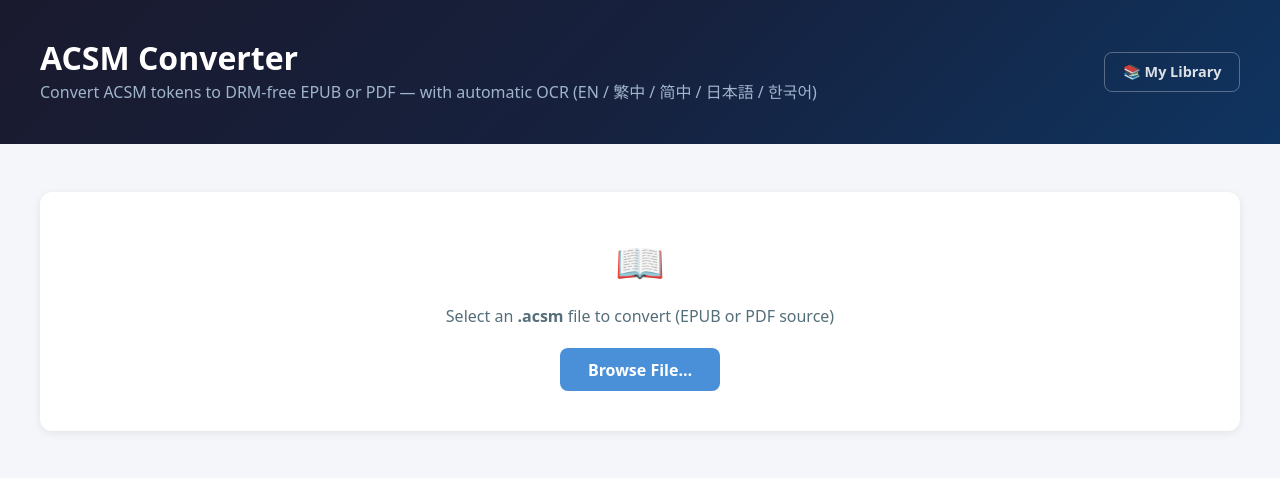
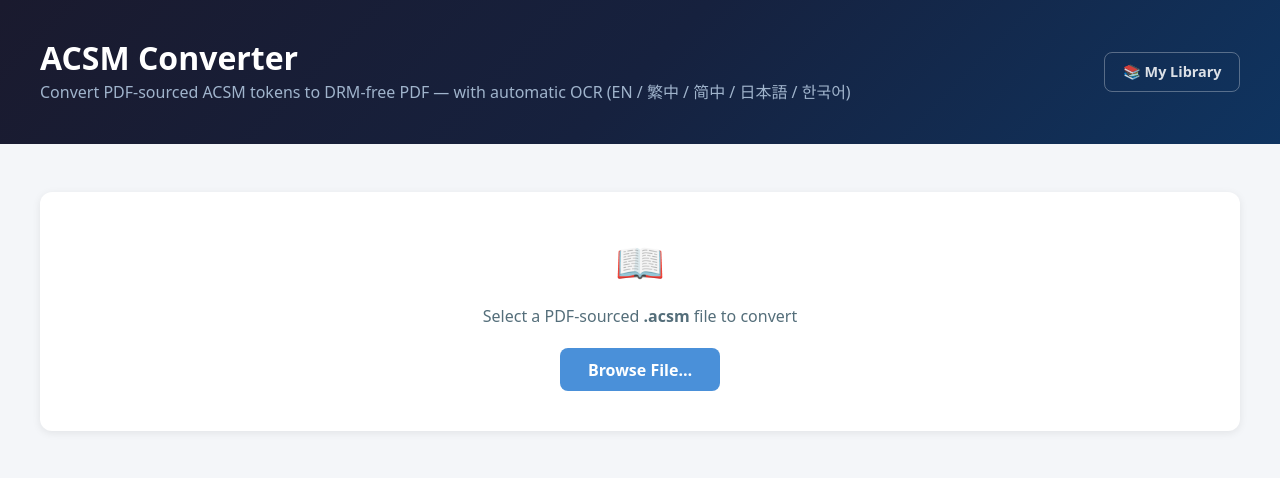
Before and after one commit to sophia-chingyan/PDF-sourced-ACSM-tokens-to-DRM-free-PDF, a Flask app: page / in a window 1280 px wide. Shown: the top 478 px of the page. Run offline with Flask 3, Linux system fonts and the light colour scheme; some libraries are stand-ins or nearby versions.

Commit message:
Add files via upload

```diff
--- a/templates/index.html
+++ b/templates/index.html
@@ -3,7 +3,7 @@
 <head>
     <meta charset="utf-8">
     <meta name="viewport" content="width=device-width, initial-scale=1">
-    <title>ACSM Converter — EPUB &amp; PDF</title>
+    <title>ACSM Converter — PDF</title>
     <link rel="stylesheet" href="https://cdn.jsdelivr.net/npm/@picocss/pico@2/css/pico.min.css">
     <style>
         :root {
@@ -118,7 +118,6 @@
             letter-spacing: 0.03em;
             white-space: nowrap;
         }
-        .file-badge-epub  { background: #e8f5e9; color: #2e7d32; }
         .file-badge-pdf   { background: #fce4ec; color: #c62828; }
         .file-badge-ocr   { background: #e3f2fd; color: #1565c0; }
         .file-size { color: #78909c; font-size: 0.85rem; }
@@ -302,7 +301,7 @@
             <div class="hero-inner">
                 <div class="hero-title">
                     <h1>ACSM Converter</h1>
-                    <p>Convert ACSM tokens to DRM-free EPUB or PDF — with automatic OCR (EN / 繁中 / 简中 / 日本語 / 한국어)</p>
+                    <p>Convert PDF-sourced ACSM tokens to DRM-free PDF — with automatic OCR (EN / 繁中 / 简中 / 日本語 / 한국어)</p>
                 </div>
                 <nav class="hero-nav">
                     <a href="/library">📚 My Library</a>
@@ -316,7 +315,7 @@
         <section id="upload-section">
             <div class="upload-box">
                 <div class="icon">&#128214;</div>
-                <p>Select an <strong>.acsm</strong> file to convert (EPUB or PDF source)</p>
+                <p>Select a PDF-sourced <strong>.acsm</strong> file to convert</p>
                 <input type="file" id="file-input" accept=".acsm" hidden>
                 <button class="btn-browse" onclick="document.getElementById('file-input').click()">Browse File…</button>
             </div>
@@ -326,7 +325,7 @@
         <section id="confirm-section">
             <h3>Ready to Convert</h3>
             <p>File: <span class="confirm-filename" id="confirm-filename"></span></p>
-            <p>This will download the ebook, remove DRM, and verify readability.</p>
+            <p>This will download the PDF, remove DRM, and verify readability. Images, paragraph structure, and links are fully preserved.</p>
             <div class="confirm-buttons">
                 <button id="confirm-cancel" class="secondary outline">Cancel</button>
                 <button id="confirm-start">Start Conversion</button>
@@ -397,9 +396,9 @@
                             {% for f in book.files %}
                             <div class="book-file">
                                 {% if f.ocr %}
-                                <span class="file-badge file-badge-ocr">{{ f.ext }}+OCR</span>
+                                <span class="file-badge file-badge-ocr">PDF+OCR</span>
                                 {% else %}
-                                <span class="file-badge {% if f.ext == 'PDF' %}file-badge-pdf{% else %}file-badge-epub{% endif %}">{{ f.ext }}</span>
+                                <span class="file-badge file-badge-pdf">PDF</span>
                                 {% endif %}
                                 <span class="file-size">{{ f.size }}</span>
                                 <a href="/download/{{ f.name }}" class="btn-dl">Download</a>
@@ -683,8 +682,6 @@
             const secondaryFilename = parts[2] || '';
             const secondarySize     = parts[3] || '';
 
-            const isPDF = primaryFilename.toLowerCase().endsWith('.pdf');
-
             setTimeout(() => {
                 progressSection.style.display = 'none';
 
@@ -701,7 +698,7 @@
                 const btnPrimary = document.createElement('a');
                 btnPrimary.className = 'btn-dl-primary';
                 btnPrimary.href = '/download/' + encodeURIComponent(primaryFilename);
-                btnPrimary.textContent = '⬇ Download ' + (isPDF ? (secondaryFilename ? 'Searchable PDF' : 'PDF') : 'EPUB');
+                btnPrimary.textContent = '⬇ Download ' + (secondaryFilename ? 'Searchable PDF' : 'PDF');
                 doneActions.appendChild(btnPrimary);
 
                 if (secondaryFilename) {
```
Also changed, not shown: templates/library.html (+12 -22 lines).
